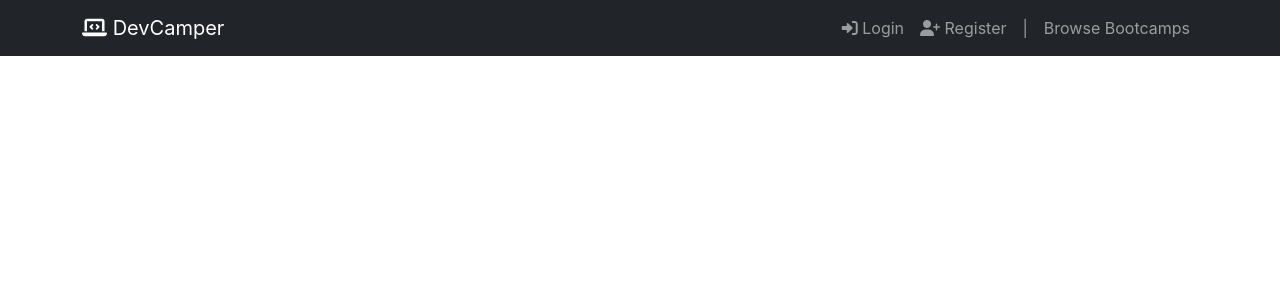
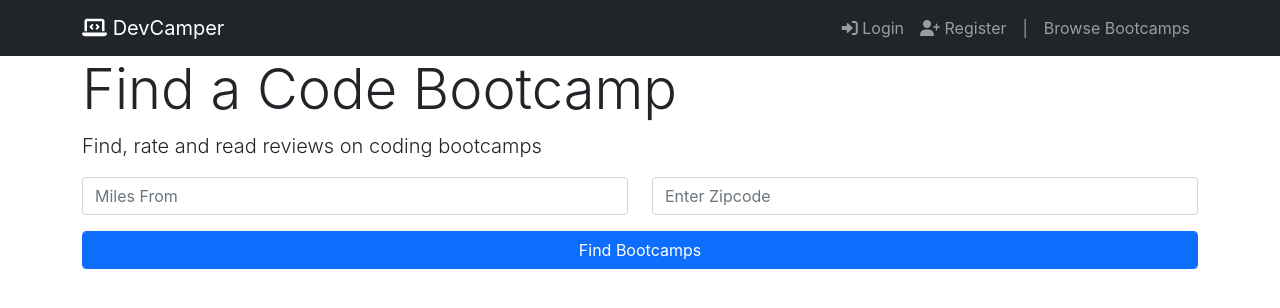
Before and after one commit to sholabioku/devcamper-api, a React (Create React App) app in the folder frontend/: page / in a window 1280 px wide. Shown: the top 308 px of the page. Built offline with nearby package versions, Linux system fonts and the light colour scheme.

Commit message:
Add form inputs

```diff
--- a/frontend/src/App.js
+++ b/frontend/src/App.js
@@ -1,13 +1,15 @@
 import { BrowserRouter as Router, Routes, Route } from 'react-router-dom';
 import Navbar from './components/Header';
+import Home from './pages/Home';
 
 const App = () => {
   return (
     <Router>
       <div>
-        <header>
-          <Navbar />
-        </header>
+        <Navbar />
+        <Routes>
+          <Route path="/" element={<Home />} />
+        </Routes>
       </div>
     </Router>
   );
--- /dev/null
+++ b/frontend/src/pages/Home.jsx
@@ -0,0 +1,50 @@
+import React from 'react';
+import { Container, Form, Row, Col } from 'react-bootstrap';
+
+const Home = () => {
+  return (
+    <div className="showcase">
+      <div className="dark-overlay">
+        <div className="showcase-inner">
+          <Container>
+            <h1 className="display-4">Find a Code Bootcamp</h1>
+            <p className="lead">
+              Find, rate and read reviews on coding bootcamps
+            </p>
+            <Form action="bootcamps.html">
+              <Row>
+                <Col md={6}>
+                  <Form.Group className="mb-3" controlId="miles">
+                    <Form.Control
+                      type="text"
+                      name="miles"
+                      placeholder="Miles From"
+                      required
+                    />
+                  </Form.Group>
+                </Col>
+                <Col md={6}>
+                  <Form.Group className="mb-3" controlId="zipcode">
+                    <Form.Control
+                      type="text"
+                      name="zipcode"
+                      placeholder="Enter Zipcode"
+                      required
+                    />
+                  </Form.Group>
+                </Col>
+              </Row>
+              <Form.Control
+                type="submit"
+                value="Find Bootcamps"
+                className="btn btn-primary btn-block"
+              />
+            </Form>
+          </Container>
+        </div>
+      </div>
+    </div>
+  );
+};
+
+export default Home;
```
